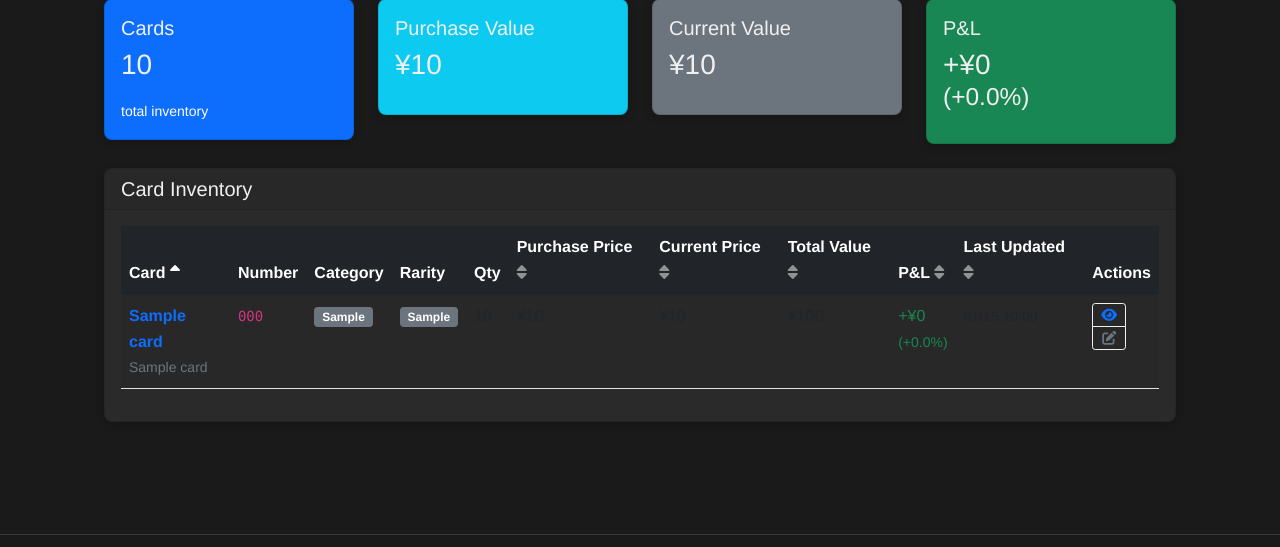
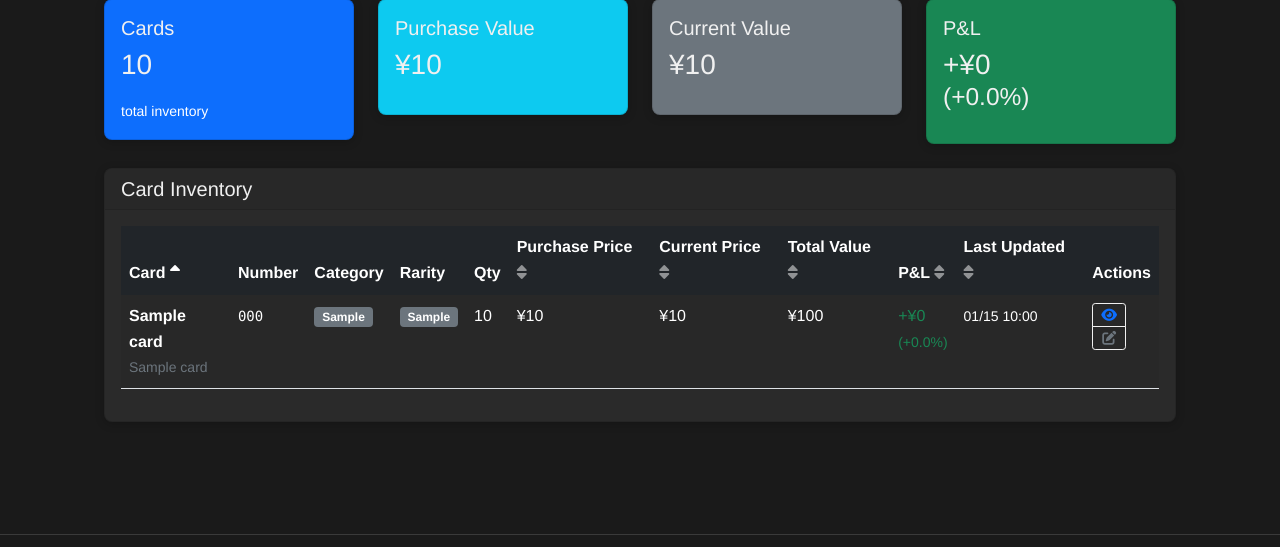
Before and after one commit to andrewyaputra234/OPTCG-expense-tracker, a Flask app: page /inventory/ in a window 1280 px wide. Shown: the part 307-854 px from the top of the page. Run offline with Flask 3, Linux system fonts and the light colour scheme; tables that the repository leaves empty hold one stand-in row (values such as "Sample post").

Commit message:
color changes

```diff
--- a/templates/inventory_list.html
+++ b/templates/inventory_list.html
@@ -216,14 +216,14 @@
                                 {% set individual_gain_loss_percentage = ((card.current_price_sgd - card.purchase_price_sgd) / card.purchase_price_sgd * 100) if card.purchase_price_sgd > 0 else 0 %}
                                 <tr>
                                     <td>
-                                        <a href="{{ url_for('inventory.view_card_details', card_id=card.id) }}" class="text-decoration-none">
+                                        <a href="{{ url_for('inventory.view_card_details', card_id=card.id) }}" class="text-decoration-none text-white">
                                             <strong>{{ card.name }}</strong>
                                         </a>
                                         {% if card.set_name %}
                                             <br><small class="text-muted">{{ card.set_name }}</small>
                                         {% endif %}
                                     </td>
-                                    <td><code>{{ card.card_number }}</code></td>
+                                    <td><code class="text-white">{{ card.card_number }}</code></td>
                                     <td>
                                         <span class="badge
                                             {% if card.category == 'Mangas' %}bg-info
@@ -247,10 +247,10 @@
                                             {{ card.rarity }}
                                         </span>
                                     </td>
-                                    <td>{{ card.quantity }}</td>
-                                    <td>¥{{ "{:,.0f}".format(card.purchase_price_yen) }}</td>
-                                    <td>¥{{ "{:,.0f}".format(card.current_price_yen) }}</td>
-                                    <td>¥{{ "{:,.0f}".format(card.current_price_yen * card.quantity) }}</td>
+                                    <td class="text-white">{{ card.quantity }}</td>
+                                    <td class="text-white">¥{{ "{:,.0f}".format(card.purchase_price_yen) }}</td>
+                                    <td class="text-white">¥{{ "{:,.0f}".format(card.current_price_yen) }}</td>
+                                    <td class="text-white">¥{{ "{:,.0f}".format(card.current_price_yen * card.quantity) }}</td>
                                     <td>
                                         {% set individual_gain_loss_yen = (card.current_price_yen - card.purchase_price_yen) * card.quantity %}
                                         {% set individual_gain_loss_percentage_yen = ((card.current_price_yen - card.purchase_price_yen) / card.purchase_price_yen * 100) if card.purchase_price_yen > 0 else 0 %}
@@ -261,7 +261,7 @@
                                     </td>
                                     <td>
                                         {% if card.last_price_update %}
-                                            <small>{{ card.last_price_update.strftime('%m/%d %H:%M') }}</small>
+                                            <small class="text-white">{{ card.last_price_update.strftime('%m/%d %H:%M') }}</small>
                                         {% else %}
                                             <small class="text-muted">Never</small>
                                         {% endif %}
```
